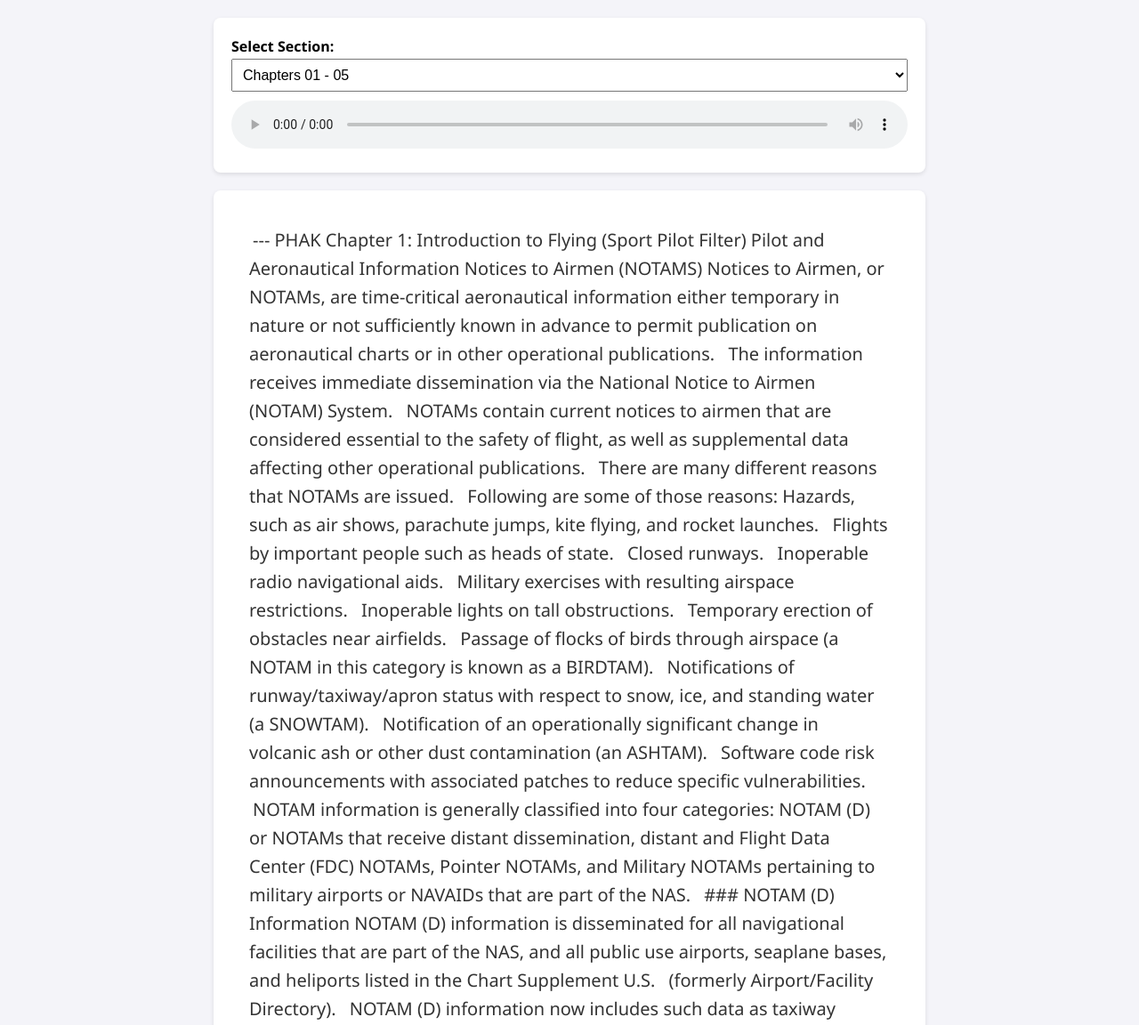
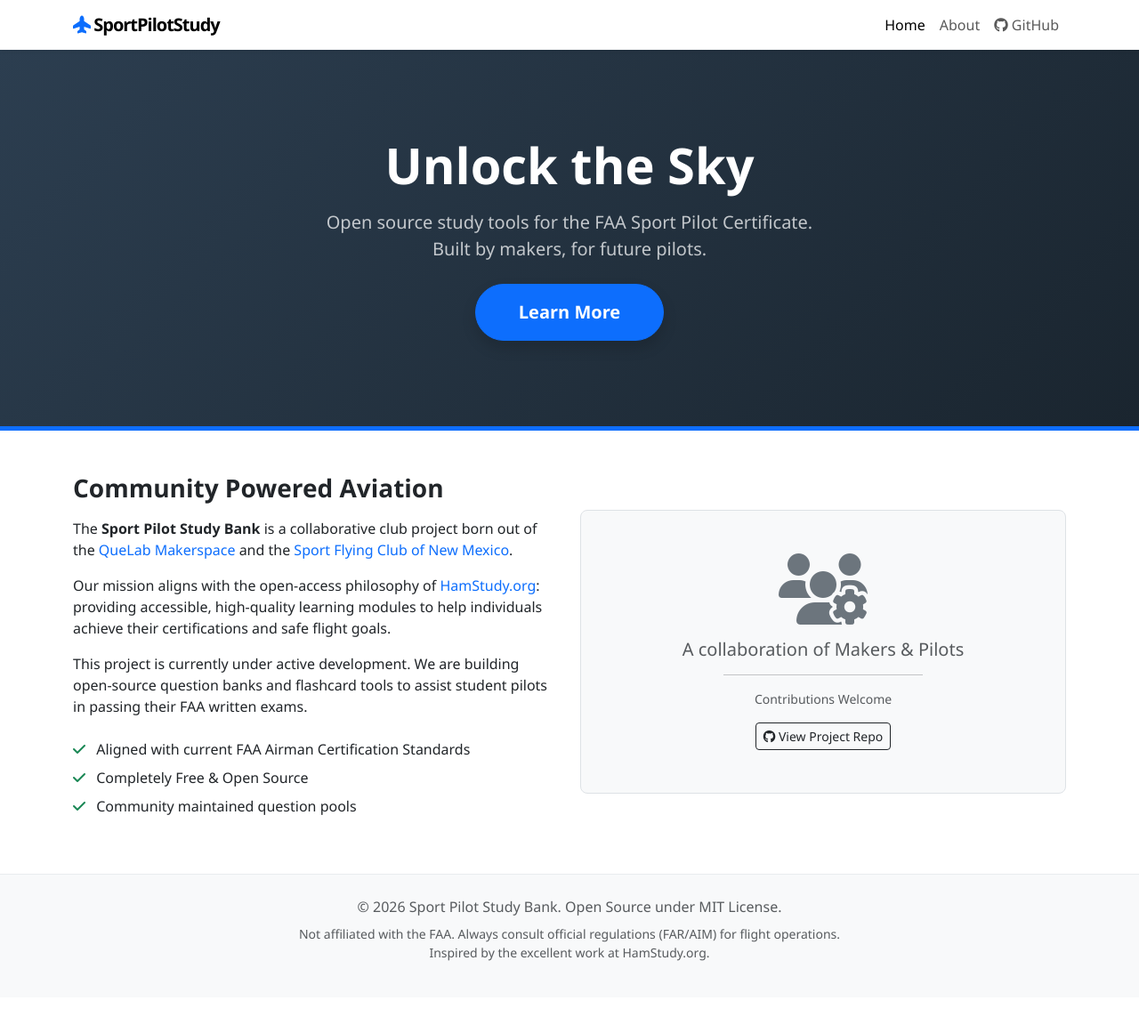
Before and after one commit to SportPilotStudyBank/sportpilotstudybank.github.io, a plain HTML site: page index.html in a window 1280 px wide. Shown: the top 1152 px of the page at 89% size. After the commit the page ends 1121 px from the top, so only its background shows below. Drawn offline with nearby package versions, Linux system fonts and the light colour scheme; files whose address does not match are found by name.

Commit message:
Back to original

```diff
--- a/index.html
+++ b/index.html
@@ -3,107 +3,123 @@
 <head>
     <meta charset="UTF-8">
     <meta name="viewport" content="width=device-width, initial-scale=1.0">
-    <title>Audiobook Reader</title>
+    <title>Sport Pilot Study Bank | QueLab & SFCNM</title>
+    <link href="https://cdn.jsdelivr.net/npm/bootstrap@5.3.0/dist/css/bootstrap.min.css" rel="stylesheet">
+    <link rel="stylesheet" href="https://cdnjs.cloudflare.com/ajax/libs/font-awesome/6.4.0/css/all.min.css">
+
     <style>
-        body { font-family: 'Segoe UI', Tahoma, sans-serif; max-width: 800px; margin: 0 auto; padding: 20px; line-height: 1.6; background: #f4f4f9; }
-
-        .controls { background: white; padding: 20px; border-radius: 8px; margin-bottom: 20px; box-shadow: 0 2px 5px rgba(0,0,0,0.1); }
-        select { padding: 8px; font-size: 16px; width: 100%; margin-bottom: 10px; }
-        audio { width: 100%; }
-
-        #content-display {
-            background: white;
-            padding: 40px;
-            border-radius: 8px;
-            box-shadow: 0 2px 5px rgba(0,0,0,0.1);
-            font-size: 1.25rem;
-            color: #333;
+        :root {
+            --primary-blue: #0d6efd;
+            --aviation-dark: #2c3e50;
+            --accent-sky: #e3f2fd;
         }
 
-        /* SENTENCE STYLING */
-        .sentence {
-            cursor: pointer;
-            padding: 2px 4px;
-            border-radius: 4px;
-            transition: background 0.1s;
-            margin-right: 2px; /* Slight space between sentences */
+        body {
+            font-family: 'Segoe UI', Roboto, Helvetica, Arial, sans-serif;
+            display: flex;
+            flex-direction: column;
+            min-height: 100vh;
         }
 
-        .sentence:hover {
-            background-color: #e0e0e0; /* Grey hover effect */
+        .hero-section {
+            background: linear-gradient(135deg, var(--aviation-dark), #1a252f);
+            color: white;
+            padding: 6rem 0; /* Increased padding since we removed the middle section */
+            border-bottom: 5px solid var(--primary-blue);
         }
 
-        .highlight {
-            background-color: #fff176; /* Yellow active highlight */
-            color: black;
+        footer {
+            margin-top: auto;
+            background-color: #f8f9fa;
+            border-top: 1px solid #e9ecef;
+        }
+
+        .logo-placeholder {
+            font-weight: 800;
+            letter-spacing: -1px;
         }
     </style>
 </head>
 <body>
 
-    <div class="controls">
-        <label><strong>Select Section:</strong></label>
-        <select id="chapter-select" onchange="loadChapter(this.value)">
-            <option value="Ch01-Ch05">Chapters 01 - 05</option>
-            <option value="Ch06-Ch11">Chapters 06 - 11</option>
-            <option value="Ch12-Ch17">Chapters 12 - 17</option>
-        </select>
-        <audio id="audio-player" controls></audio>
-    </div>
+    <nav class="navbar navbar-expand-lg navbar-light bg-white shadow-sm sticky-top">
+        <div class="container">
+            <a class="navbar-brand logo-placeholder" href="#">
+                <i class="fa-solid fa-plane-up text-primary"></i> SportPilotStudy
+            </a>
+            <button class="navbar-toggler" type="button" data-bs-toggle="collapse" data-bs-target="#navbarNav">
+                <span class="navbar-toggler-icon"></span>
+            </button>
+            <div class="collapse navbar-collapse" id="navbarNav">
+                <ul class="navbar-nav ms-auto">
+                    <li class="nav-item"><a class="nav-link active" href="#">Home</a></li>
+                    <li class="nav-item"><a class="nav-link" href="#about">About</a></li>
+                    <li class="nav-item"><a class="nav-link" href="https://github.com/sportpilotstudybank/sportpilotstudybank.github.io" target="_blank"><i class="fa-brands fa-github"></i> GitHub</a></li>
+                </ul>
+            </div>
+        </div>
+    </nav>
 
-    <div id="content-display">Select a chapter to begin...</div>
+    <header class="hero-section text-center">
+        <div class="container">
+            <h1 class="display-4 fw-bold mb-3">Unlock the Sky</h1>
+            <p class="lead mb-4 text-light opacity-75">
+                Open source study tools for the FAA Sport Pilot Certificate. <br>
+                Built by makers, for future pilots.
+            </p>
+            <a href="#about" class="btn btn-primary btn-lg px-5 py-3 rounded-pill fw-bold shadow">
+                Learn More
+            </a>
+        </div>
+    </header>
 
-    <script>
-        const display = document.getElementById('content-display');
-        const player = document.getElementById('audio-player');
-        let sentenceData = [];
+    <section id="about" class="py-5">
+        <div class="container">
+            <div class="row align-items-center">
+                <div class="col-lg-6">
+                    <h3 class="fw-bold mb-3">Community Powered Aviation</h3>
+                    <p>
+                        The <strong>Sport Pilot Study Bank</strong> is a collaborative club project born out of the <a href="https://quelab.net/" class="text-decoration-none" target="_blank">QueLab Makerspace</a> and the <a href="https://www.sfcnm.org/" class="text-decoration-none" target="_blank">Sport Flying Club of New Mexico</a>.
+                    </p>
+                    <p>
+                        Our mission aligns with the open-access philosophy of <a href="https://hamstudy.org" class="text-decoration-none" target="_blank">HamStudy.org</a>: providing accessible, high-quality learning modules to help individuals achieve their certifications and safe flight goals.
+                    </p>
+                    <p class="mt-3">
+                        This project is currently under active development. We are building open-source question banks and flashcard tools to assist student pilots in passing their FAA written exams.
+                    </p>
+                    <ul class="list-unstyled mt-4">
+                        <li class="mb-2"><i class="fa-solid fa-check text-success me-2"></i> Aligned with current FAA Airman Certification Standards</li>
+                        <li class="mb-2"><i class="fa-solid fa-check text-success me-2"></i> Completely Free & Open Source</li>
+                        <li class="mb-2"><i class="fa-solid fa-check text-success me-2"></i> Community maintained question pools</li>
+                    </ul>
+                </div>
+                <div class="col-lg-6 text-center">
+                    <div class="p-5 bg-light rounded-3 border border-dashed">
+                        <i class="fa-solid fa-users-gear fa-5x text-secondary mb-3"></i>
+                        <p class="h5 text-muted">A collaboration of Makers & Pilots</p>
+                        <hr class="w-50 mx-auto my-3">
+                        <p class="small text-muted">Contributions Welcome</p>
+                        <a href="https://github.com/sportpilotstudybank/sportpilotstudybank.github.io" class="btn btn-outline-dark btn-sm">
+                            <i class="fa-brands fa-github"></i> View Project Repo
+                        </a>
+                    </div>
+                </div>
+            </div>
+        </div>
+    </section>
 
-        async function loadChapter(baseName) {
-            display.innerHTML = "<p>Loading...</p>";
-            try {
-                const res = await fetch(`audio/${baseName}.json`);
-                if (!res.ok) throw new Error("File not found");
+    <footer class="py-4">
+        <div class="container text-center">
+            <p class="text-muted mb-2">
+                &copy; <script>document.write(new Date().getFullYear())</script> Sport Pilot Study Bank. Open Source under MIT License.
+            </p>
+            <p class="small text-muted">
+                Not affiliated with the FAA. Always consult official regulations (FAR/AIM) for flight operations. <br>
+                Inspired by the excellent work at HamStudy.org.
+            </p>
+        </div>
+    </footer>
 
-                const data = await res.json();
-
-                // Switch to using 'sentences' array
-                sentenceData = data.sentences || [];
-                player.src = `audio/${data.metadata.audio_file}`;
-
-                // Render Sentences
-                display.innerHTML = sentenceData.map((s, i) =>
-                    `<span id="s${i}" class="sentence" onclick="seek(${s.start})">${s.text}</span>`
-                ).join(' '); // Join with space
-
-            } catch (err) {
-                display.innerHTML = `<p style="color:red">Error: ${err.message}</p>`;
-            }
-        }
-
-        // Highlight Logic
-        player.addEventListener('timeupdate', () => {
-            const t = player.currentTime;
-
-            // Find active sentence
-            const idx = sentenceData.findIndex(s => t >= s.start && t <= s.end);
-
-            // Clear old highlight
-            document.querySelectorAll('.highlight').forEach(el => el.classList.remove('highlight'));
-
-            if (idx !== -1) {
-                const el = document.getElementById(`s${idx}`);
-                if (el) {
-                    el.classList.add('highlight');
-                    // Smooth Auto-Scroll
-                    el.scrollIntoView({behavior: "smooth", block: "center", inline: "nearest"});
-                }
-            }
-        });
-
-        window.seek = (t) => { player.currentTime = t; player.play(); };
-
-        // Load default
-        loadChapter("Ch01-Ch05");
-    </script>
+    <script src="https://cdn.jsdelivr.net/npm/bootstrap@5.3.0/dist/js/bootstrap.bundle.min.js"></script>
 </body>
 </html>
```
